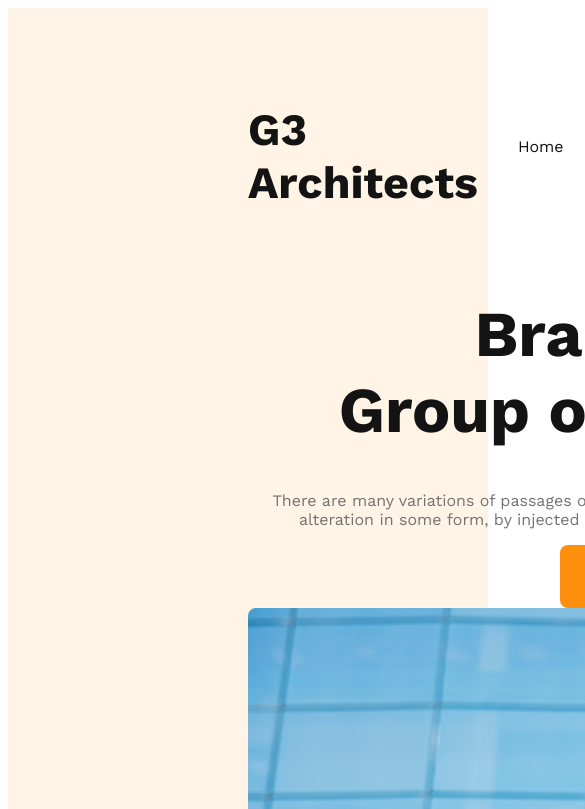
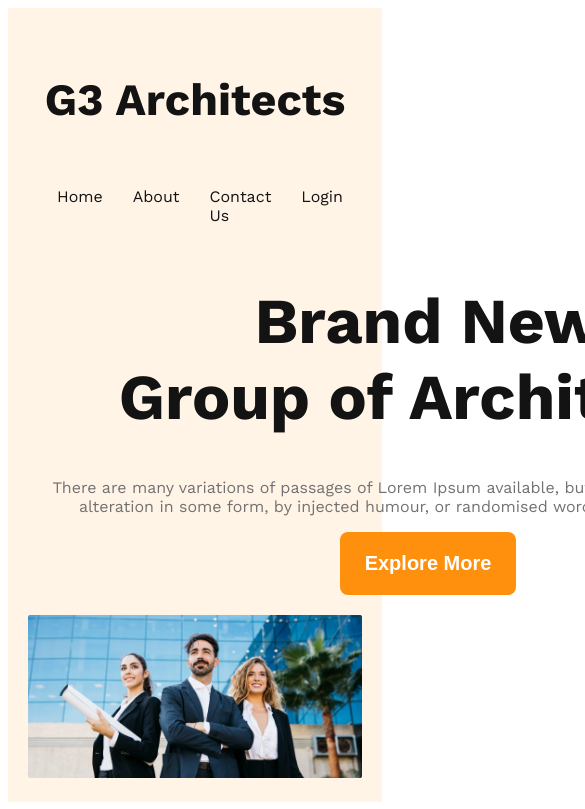
Before and after one commit to FazleRifat/grid-project-1, a plain HTML site: page index.html in a window 390 px wide. Shown: the top 809 px of the page, 585 px wide, since content can reach past the window. Drawn offline with nearby package versions, Linux system fonts and the light colour scheme.

Commit message:
finish the responsive work for header

```diff
--- a/style.css
+++ b/style.css
@@ -4,15 +4,17 @@ body{
 }
 a{
     text-decoration: none;
+    cursor: pointer;
 }
 .primary-btn{
     padding: 20px 25px;
     border: none;
     border-radius: 8px;
-    font-size: 20px;
+    font-size: 1.25rem;
     font-weight: 600;
     color: #FFF;
     background: #FF900E;
+    cursor: pointer;
 }
 /* header */
 
@@ -61,3 +63,30 @@ nav a{
 .banner-description{
     color: var(--dark-03, #727272);
 }
+.banner-img{
+    margin-top: 20px;
+    width: 100%;
+}
+
+
+/* responsive media */
+/* small devices */
+@media screen and (max-width:576px) {
+    header{
+        padding: 20px;
+    }
+    nav {
+        flex-direction: column;
+    }
+
+}
+/* medium devices */
+@media screen and (min-width:576px) and (max-width:992px) {
+    header{
+        padding: 50px;
+    }
+    nav {
+        flex-direction: column;
+    }
+
+}
```
